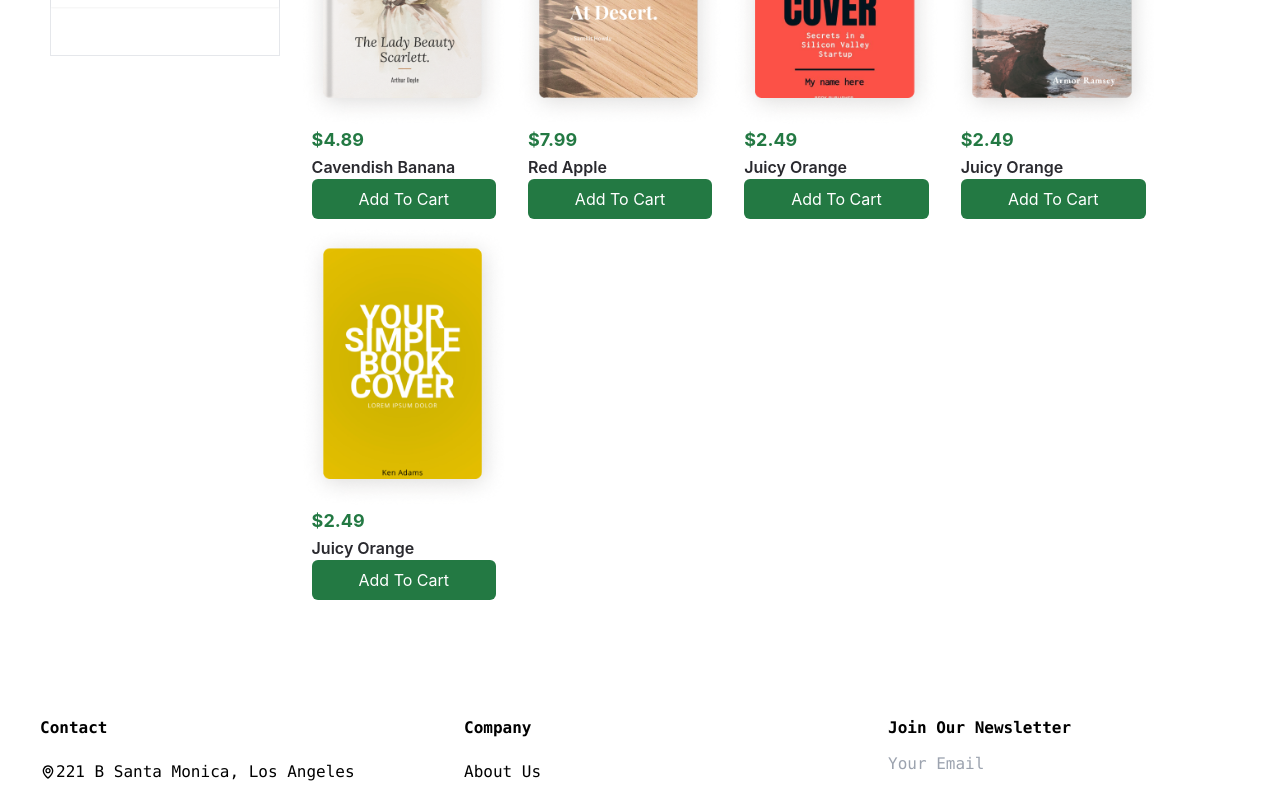
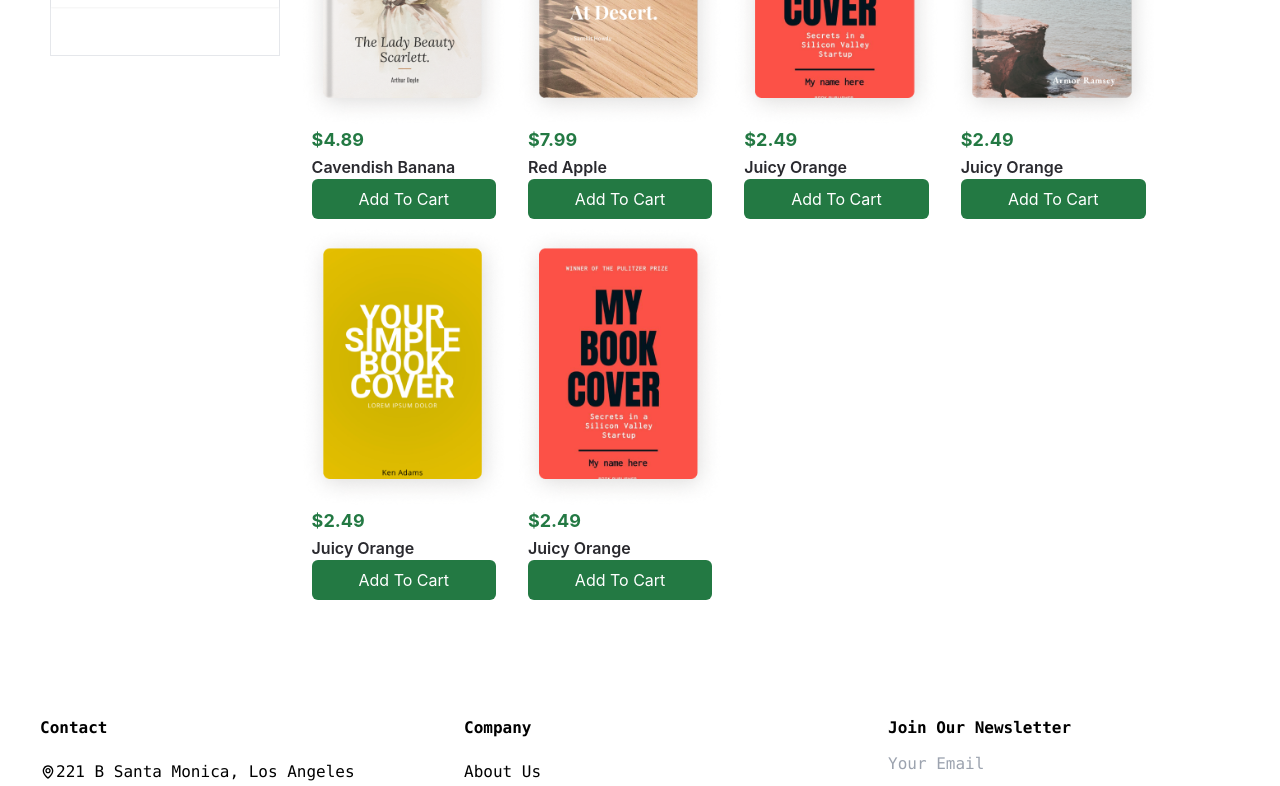
Before and after one commit to mike489/Book_Store_project, a React (Create React App) app: page /Search in a window 1280 px wide. Shown: the part 504-1290 px from the top of the page. Built offline with nearby package versions, Linux system fonts and the light colour scheme; the HTML template or start-up script is replaced by a standard one.

Commit message:
fix:Made the id for eaach book different

```diff
--- a/src/TempData.js
+++ b/src/TempData.js
@@ -24,14 +24,20 @@ export const books = [
     name: "Juicy Orange",
   },
   {
-    id: 3,
+    id: 4,
     imageSrc: BookImage4,
     price: "2.49",
     name: "Juicy Orange",
   },
   {
+    id: 5,
+    imageSrc: BookImage5,
+    price: "2.49",
+    name: "Juicy Orange",
+  },
+  {
     id: 3,
-    imageSrc: BookImage5,
+    imageSrc: BookImage3,
     price: "2.49",
     name: "Juicy Orange",
   },
```
